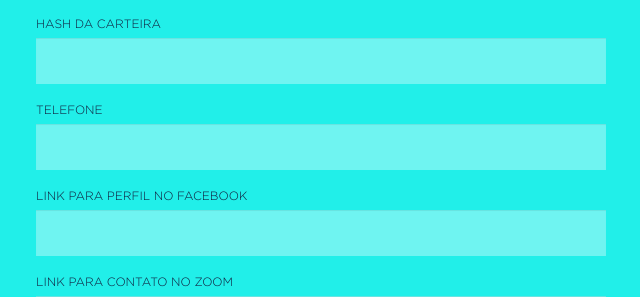
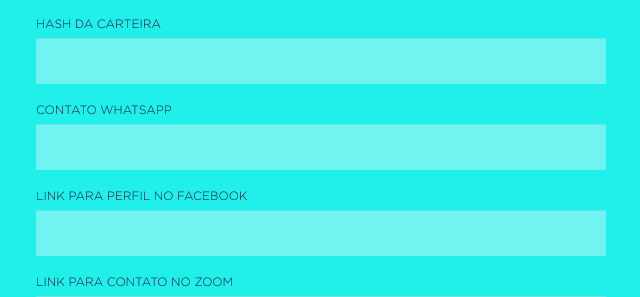
Before and after one commit to bodedev/prospera, a Django app: page /no/editar/ in a window 1280 px wide. Shown: the part 590-887 px from the top of the page, without its empty margins (19-659 px from the left). Run offline with Django 3.2, Linux system fonts and the light colour scheme; the visitor is signed in with stand-in values (Sample User, id 1); parts of the project's set-up code (start-up, migrations or seed data) failed here and were passed over; some libraries are stand-ins or nearby versions.

Commit message:
Mudando nome pra Contato Whatsapp

```diff
--- a/plataforma/templates/pages/no_edit_form.html
+++ b/plataforma/templates/pages/no_edit_form.html
@@ -42,7 +42,7 @@
 
 
             <div class="form-group{% if form.telefone.errors %} has-error{% endif %}">
-              <label for="telefone">Telefone</label>
+              <label for="telefone">Contato WhatsApp</label>
               <input type="text" name="telefone" id="telefone" class="form-control" value="{{ form.telefone.value|default:"" }}">
               <span class="help-block">{{ form.telefone.errors }}</span>
             </div>
```
